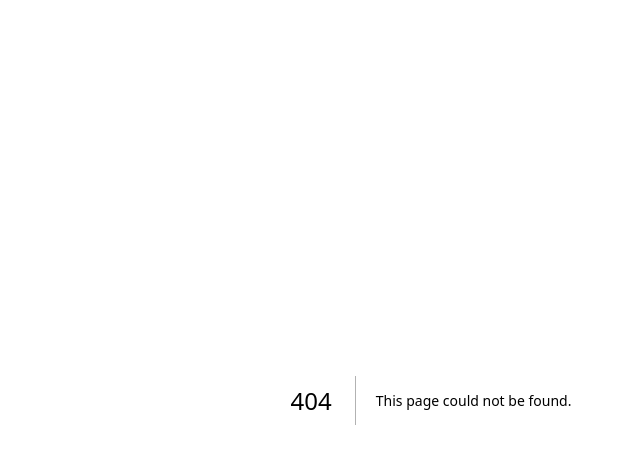
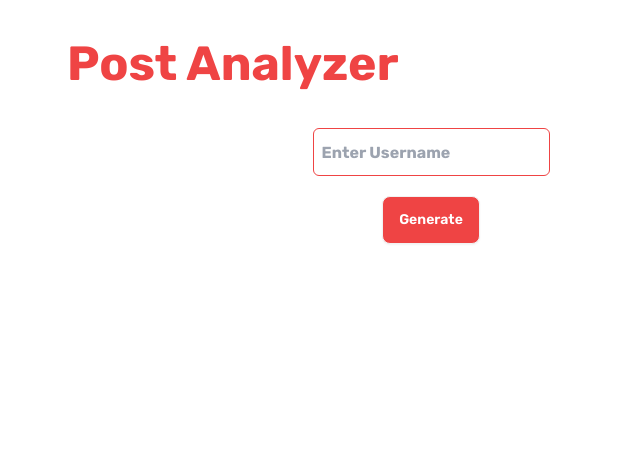
Before and after one commit to haydenzeller/haydenooo, a Next.js app: page /postanalyzer in a window 1280 px wide. Before the commit this address had no page. Shown: the top 464 px of the page, without its empty margins (209-849 px from the left). Built offline with nearby package versions, Linux system fonts and the light colour scheme.

Commit message:
post analyzer

```diff
--- /dev/null
+++ b/app/components/PostAnalyzer.tsx
@@ -0,0 +1,83 @@
+"use client";
+import { useState } from "react";
+export default function PostAnalyzer() {
+  const [username, setUsername] = useState("");
+  const [loading, setLoading] = useState(false);
+  const [response, setResponse] = useState("");
+  const generatePost = async () => {
+    // get posts
+    setLoading(true);
+    setUsername(username.toLowerCase());
+    setResponse("");
+    try {
+      const userRes = await fetch("/api/FetchPosts", {
+        method: "POST",
+        headers: { "Content-Type": "application/json" },
+        body: JSON.stringify({ username }),
+      });
+
+      if (!userRes.ok) {
+        throw new Error("Failed to fetch user data");
+      }
+
+      const data = await userRes.json();
+
+      const userPrompt = `
+      Analyze the following data from a user on X
+      based on this users posts and reposts, generate a post
+      that this user will like.
+      just respond with the post. no filler.
+
+      posts: ${
+        data.posts?.data?.tweets?.length
+          ? JSON.stringify(data.posts.data.tweets)
+          : "No posts available"
+      }
+      `;
+
+      const responseRes = await fetch("/api/GrokResp", {
+        method: "POST",
+        headers: { "Content-Type": "application/json" },
+        body: JSON.stringify({
+          prompt: userPrompt,
+          roast: false,
+        }),
+      });
+
+      if (!responseRes.ok) {
+        throw new Error("Failed to fetch response from Grok");
+      }
+
+      const responseData = await responseRes.json();
+      console.log(responseData);
+      setLoading(false);
+      setResponse(responseData.Response);
+    } catch (e) {
+      setLoading(false);
+      console.error(e);
+    }
+  };
+  return (
+    <div className="flex flex-col items-center justify-center">
+      <input
+        type="text"
+        value={username}
+        onChange={(e) => setUsername(e.target.value)}
+        placeholder="Enter Username"
+        className="border border-red-500 p-2 rounded-md input"
+      />
+      <button
+        onClick={generatePost}
+        disabled={loading}
+        className={`btn text-white mt-5 bg-red-500 ${
+          loading ? "btn-disabled" : ""
+        }`}
+      >
+        {loading ? <div className="loading" /> : <div>Generate</div>}
+      </button>
+      <p className="flex flex-col items-center justify-center font-bold text-xl mt-5">
+        {response}
+      </p>
+    </div>
+  );
+}
--- /dev/null
+++ b/app/postanalyzer/page.tsx
@@ -0,0 +1,20 @@
+import PostAnalyzer from "../components/PostAnalyzer";
+
+
+export default function postanalyzer() {
+  return (
+ <>
+      <div className="items-center font-bold justify-center min-h-screen py-10">
+        <section className="max-w-3xl mx-auto px-5">
+          <p className="text-5xl font-bold text-red-500">Post Analyzer</p>
+          <p className="text-xl mt-2 font-bold">
+
+          </p>
+        </section>
+        <section className="max-w-3xl mt-10 mx-auto px-5">
+          <PostAnalyzer/>
+        </section>
+      </div>
+    </>
+  );
+}
```
